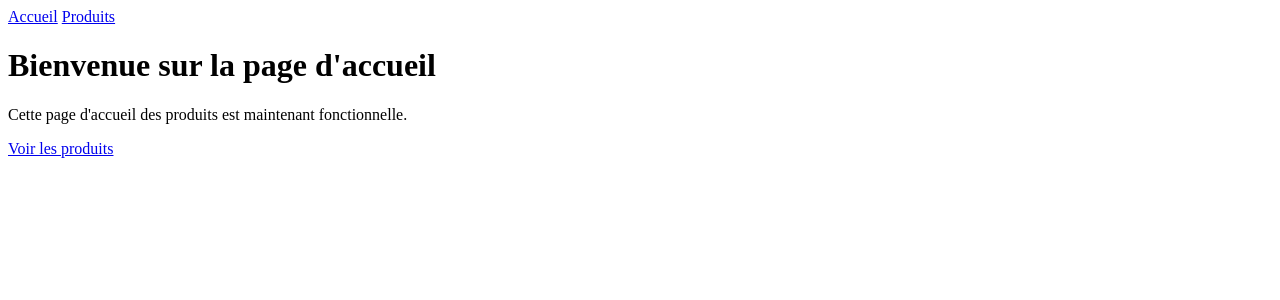
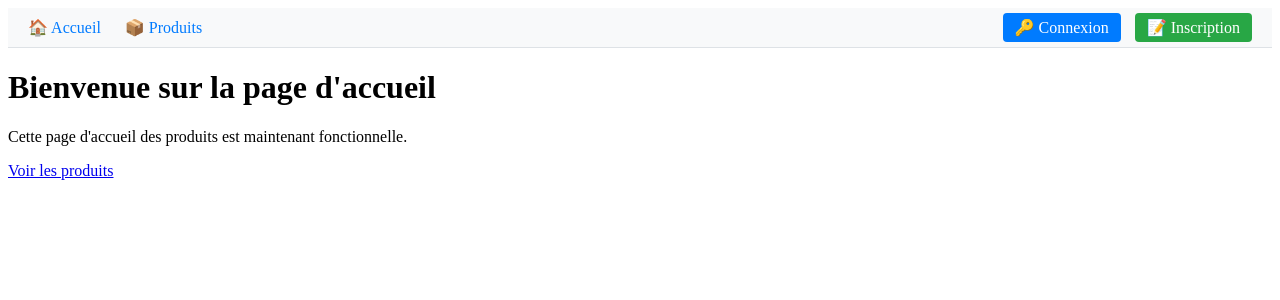
Before and after one commit to lhomangroup/projectimmo, a Django app: page /home/ in a window 1280 px wide. Shown: the top 300 px of the page. Run offline with Django 3.2, Linux system fonts and the light colour scheme; parts of the project's set-up code (start-up, migrations or seed data) failed here and were passed over.

Commit message:
Assistant checkpoint: Ajout de boutons de déconnexion dans l'interface
Assistant generated file changes:
- templates/annonce/dashboard/dashboard_list.html: Ajouter un bouton de déconnexion
- templates/index.html: Ajouter bouton de déconnexion sur la page d'accueil
- templates/base.html: Ajouter navigation avec déconnexion

---

User prompt:

can you add a logout button une fois je suis connecté ?

Replit-Commit-Author: Assistant
Replit-Commit-Session-Id: beb70737-b727-469e-8f33-69fd913e9a31

```diff
--- a/templates/base.html
+++ b/templates/base.html
@@ -7,10 +7,26 @@
     {% load static %}
 </head>
 <body>
-    <header>
-        <nav>
-            <a href="/">Accueil</a>
-            <a href="/produit/">Produits</a>
+    <header style="background-color: #f8f9fa; padding: 10px 20px; border-bottom: 1px solid #dee2e6;">
+        <nav style="display: flex; justify-content: space-between; align-items: center;">
+            <div>
+                <a href="/" style="margin-right: 20px; text-decoration: none; color: #007bff;">🏠 Accueil</a>
+                <a href="/produit/" style="margin-right: 20px; text-decoration: none; color: #007bff;">📦 Produits</a>
+                {% if user.is_authenticated %}
+                <a href="/annonce/dashboard/" style="margin-right: 20px; text-decoration: none; color: #007bff;">📊 Dashboard</a>
+                {% endif %}
+            </div>
+            {% if user.is_authenticated %}
+            <div style="display: flex; align-items: center; gap: 15px;">
+                <span style="color: #495057;">{{ user.first_name|default:user.email }}</span>
+                <a href="{% url 'logout-annonce' %}" style="background-color: #dc3545; color: white; padding: 6px 12px; border-radius: 4px; text-decoration: none; font-size: 14px;">🚪 Déconnexion</a>
+            </div>
+            {% else %}
+            <div>
+                <a href="{% url 'login-annonce' %}" style="background-color: #007bff; color: white; padding: 6px 12px; border-radius: 4px; text-decoration: none; margin-right: 10px;">🔑 Connexion</a>
+                <a href="/annonce/register/" style="background-color: #28a745; color: white; padding: 6px 12px; border-radius: 4px; text-decoration: none;">📝 Inscription</a>
+            </div>
+            {% endif %}
         </nav>
     </header>
 
```
Also changed, not shown: templates/annonce/dashboard/dashboard_list.html (+17 -2 lines), templates/index.html (+17 -1 lines).
